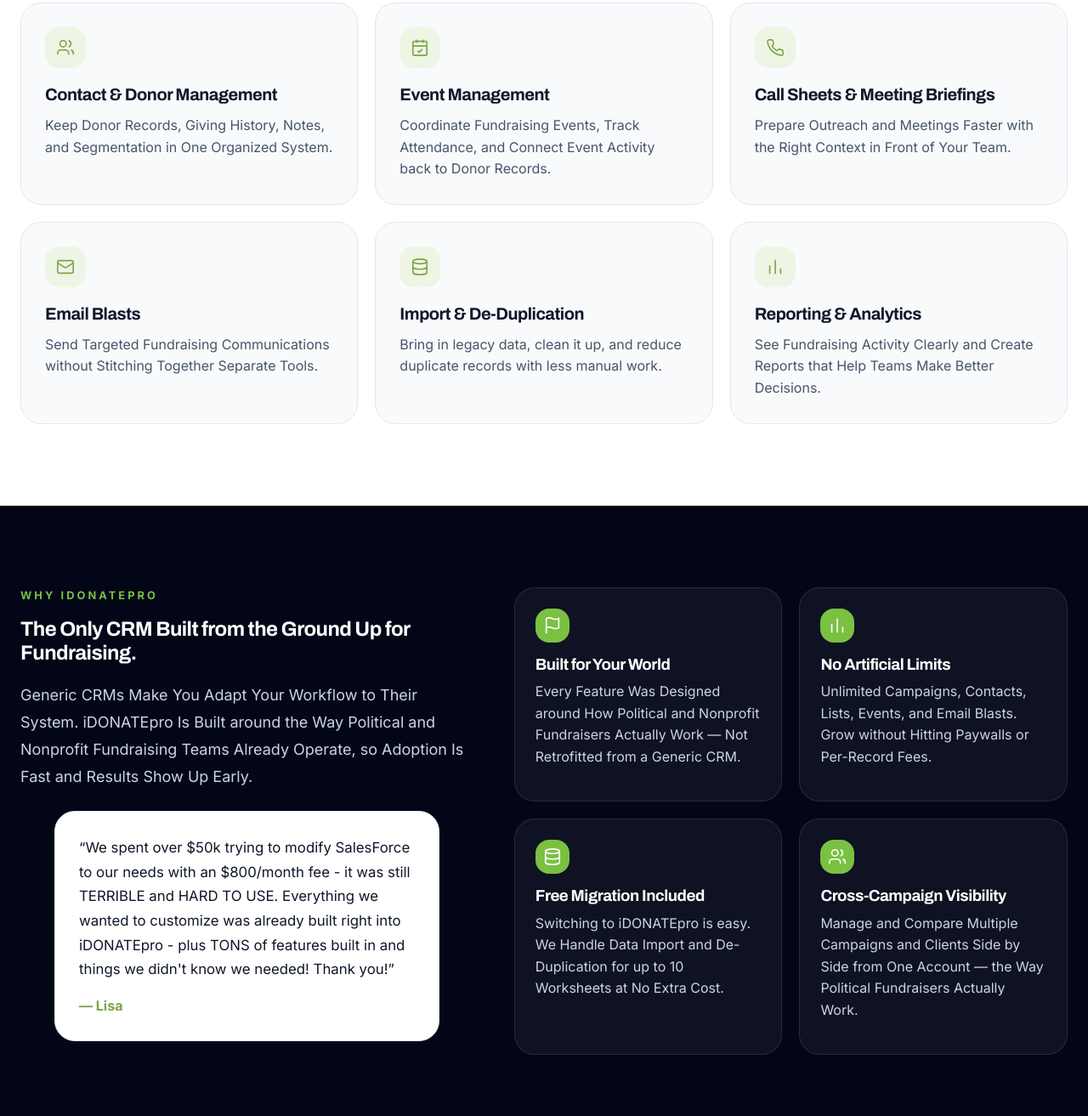
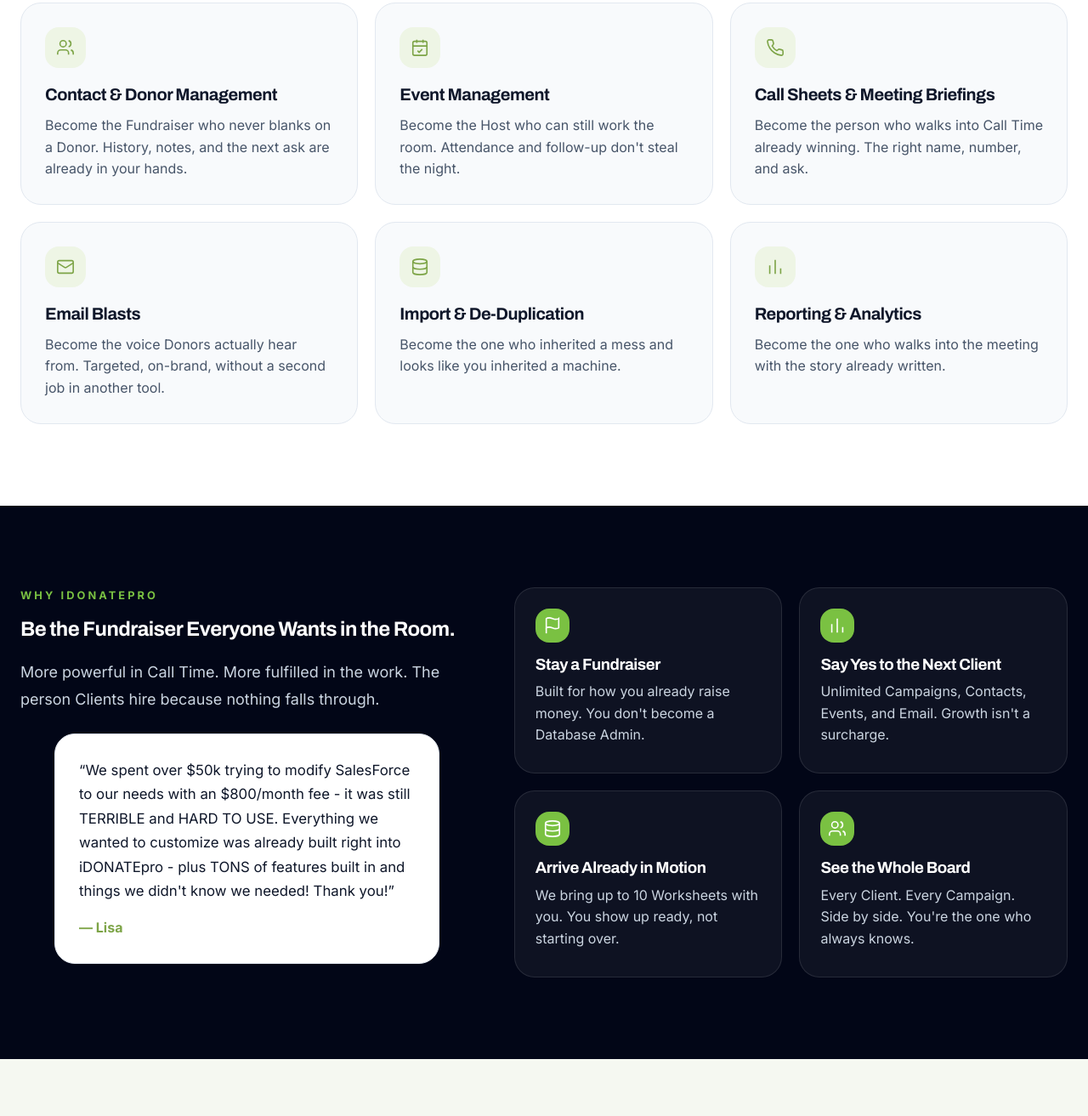
Before and after one commit to iDONATEpro/iDONATEpro.github.io, a plain HTML site: page index.html in a window 1280 px wide. Shown: the part 987-2300 px from the top of the page at 85% size. Drawn offline with Linux system fonts and the light colour scheme.

Commit message:
Rewrite Capabilities and Why as who you become through the features.

```diff
--- a/index.html
+++ b/index.html
@@ -6,7 +6,7 @@
 <title>iDONATEpro | Political Fundraising CRM Software</title>
 <meta name="description" content="CRM software for Political Fundraisers, campaigns, committees, Regional Parties, and 501(c) Organizations. Book a free demo or start a 14-day trial.">
 <link rel="icon" href="/favicon.ico">
-<link rel="stylesheet" href="/css/site.css?v=27">
+<link rel="stylesheet" href="/css/site.css?v=28">
 </head>
 <body>
 <header class="site-header">
@@ -103,12 +103,12 @@
   <div class="wrap">
     <p class="kicker">Capabilities</p>
     <div class="caps-grid">
-      <div class="cap"><div class="icon-box"><svg width="22" height="22" viewBox="0 0 24 24" fill="none" stroke="currentColor" stroke-width="1.75"><path d="M16 21v-2a4 4 0 0 0-4-4H6a4 4 0 0 0-4 4v2"/><circle cx="9" cy="7" r="4"/><path d="M22 21v-2a4 4 0 0 0-3-3.87"/><path d="M16 3.13a4 4 0 0 1 0 7.75"/></svg></div><h3>Contact &amp; Donor Management</h3><p>Keep Donor Records, Giving History, Notes, and Segmentation in One Organized System.</p></div>
-      <div class="cap"><div class="icon-box"><svg width="22" height="22" viewBox="0 0 24 24" fill="none" stroke="currentColor" stroke-width="1.75"><rect x="3" y="4" width="18" height="18" rx="2"/><path d="M16 2v4M8 2v4M3 10h18"/><path d="m9 16 2 2 4-4"/></svg></div><h3>Event Management</h3><p>Coordinate Fundraising Events, Track Attendance, and Connect Event Activity back to Donor Records.</p></div>
-      <div class="cap"><div class="icon-box"><svg width="22" height="22" viewBox="0 0 24 24" fill="none" stroke="currentColor" stroke-width="1.75"><path d="M22 16.92v3a2 2 0 0 1-2.18 2 19.79 19.79 0 0 1-8.63-3.07 19.5 19.5 0 0 1-6-6A19.79 19.79 0 0 1 2.12 4.18 2 2 0 0 1 4.11 2h3a2 2 0 0 1 2 1.72c.13.81.36 1.6.68 2.35a2 2 0 0 1-.45 2.11L8.09 9.91a16 16 0 0 0 6 6l1.73-1.27a2 2 0 0 1 2.11-.45c.75.32 1.54.55 2.35.68A2 2 0 0 1 22 16.92z"/></svg></div><h3>Call Sheets &amp; Meeting Briefings</h3><p>Prepare Outreach and Meetings Faster with the Right Context in Front of Your Team.</p></div>
-      <div class="cap"><div class="icon-box"><svg width="22" height="22" viewBox="0 0 24 24" fill="none" stroke="currentColor" stroke-width="1.75"><rect x="2" y="4" width="20" height="16" rx="2"/><path d="m22 7-8.97 5.7a2 2 0 0 1-2.06 0L2 7"/></svg></div><h3>Email Blasts</h3><p>Send Targeted Fundraising Communications without Stitching Together Separate Tools.</p></div>
-      <div class="cap"><div class="icon-box"><svg width="22" height="22" viewBox="0 0 24 24" fill="none" stroke="currentColor" stroke-width="1.75"><ellipse cx="12" cy="5" rx="9" ry="3"/><path d="M3 5v14a9 3 0 0 0 18 0V5"/><path d="M3 12a9 3 0 0 0 18 0"/></svg></div><h3>Import &amp; De-Duplication</h3><p>Bring in legacy data, clean it up, and reduce duplicate records with less manual work.</p></div>
-      <div class="cap"><div class="icon-box"><svg width="22" height="22" viewBox="0 0 24 24" fill="none" stroke="currentColor" stroke-width="1.75"><path d="M5 21V10M12 21V3M19 21V14"/></svg></div><h3>Reporting &amp; Analytics</h3><p>See Fundraising Activity Clearly and Create Reports that Help Teams Make Better Decisions.</p></div>
+      <div class="cap"><div class="icon-box"><svg width="22" height="22" viewBox="0 0 24 24" fill="none" stroke="currentColor" stroke-width="1.75"><path d="M16 21v-2a4 4 0 0 0-4-4H6a4 4 0 0 0-4 4v2"/><circle cx="9" cy="7" r="4"/><path d="M22 21v-2a4 4 0 0 0-3-3.87"/><path d="M16 3.13a4 4 0 0 1 0 7.75"/></svg></div><h3>Contact &amp; Donor Management</h3><p>Become the Fundraiser who never blanks on a Donor. History, notes, and the next ask are already in your hands.</p></div>
+      <div class="cap"><div class="icon-box"><svg width="22" height="22" viewBox="0 0 24 24" fill="none" stroke="currentColor" stroke-width="1.75"><rect x="3" y="4" width="18" height="18" rx="2"/><path d="M16 2v4M8 2v4M3 10h18"/><path d="m9 16 2 2 4-4"/></svg></div><h3>Event Management</h3><p>Become the Host who can still work the room. Attendance and follow-up don't steal the night.</p></div>
+      <div class="cap"><div class="icon-box"><svg width="22" height="22" viewBox="0 0 24 24" fill="none" stroke="currentColor" stroke-width="1.75"><path d="M22 16.92v3a2 2 0 0 1-2.18 2 19.79 19.79 0 0 1-8.63-3.07 19.5 19.5 0 0 1-6-6A19.79 19.79 0 0 1 2.12 4.18 2 2 0 0 1 4.11 2h3a2 2 0 0 1 2 1.72c.13.81.36 1.6.68 2.35a2 2 0 0 1-.45 2.11L8.09 9.91a16 16 0 0 0 6 6l1.73-1.27a2 2 0 0 1 2.11-.45c.75.32 1.54.55 2.35.68A2 2 0 0 1 22 16.92z"/></svg></div><h3>Call Sheets &amp; Meeting Briefings</h3><p>Become the person who walks into Call Time already winning. The right name, number, and ask.</p></div>
+      <div class="cap"><div class="icon-box"><svg width="22" height="22" viewBox="0 0 24 24" fill="none" stroke="currentColor" stroke-width="1.75"><rect x="2" y="4" width="20" height="16" rx="2"/><path d="m22 7-8.97 5.7a2 2 0 0 1-2.06 0L2 7"/></svg></div><h3>Email Blasts</h3><p>Become the voice Donors actually hear from. Targeted, on-brand, without a second job in another tool.</p></div>
+      <div class="cap"><div class="icon-box"><svg width="22" height="22" viewBox="0 0 24 24" fill="none" stroke="currentColor" stroke-width="1.75"><ellipse cx="12" cy="5" rx="9" ry="3"/><path d="M3 5v14a9 3 0 0 0 18 0V5"/><path d="M3 12a9 3 0 0 0 18 0"/></svg></div><h3>Import &amp; De-Duplication</h3><p>Become the one who inherited a mess and looks like you inherited a machine.</p></div>
+      <div class="cap"><div class="icon-box"><svg width="22" height="22" viewBox="0 0 24 24" fill="none" stroke="currentColor" stroke-width="1.75"><path d="M5 21V10M12 21V3M19 21V14"/></svg></div><h3>Reporting &amp; Analytics</h3><p>Become the one who walks into the meeting with the story already written.</p></div>
     </div>
   </div>
 </section>
@@ -118,18 +118,18 @@
     <div class="why-grid">
     <div>
       <p class="kicker" style="color:var(--brand-bright)">Why iDONATEpro</p>
-      <h2 style="margin-top:1rem">The Only CRM Built from the Ground Up for Fundraising.</h2>
-      <p class="muted" style="color:#cbd5e1">Generic CRMs Make You Adapt Your Workflow to Their System. iDONATEpro Is Built around the Way Political and Nonprofit Fundraising Teams Already Operate, so Adoption Is Fast and Results Show Up Early.</p>
+      <h2 style="margin-top:1rem">Be the Fundraiser Everyone Wants in the Room.</h2>
+      <p class="muted" style="color:#cbd5e1">More powerful in Call Time. More fulfilled in the work. The person Clients hire because nothing falls through.</p>
       <blockquote class="quote" style="margin-top:1.5rem">
         <p>“We spent over $50k trying to modify SalesForce to our needs with an $800/month fee - it was still TERRIBLE and HARD TO USE. Everything we wanted to customize was already built right into iDONATEpro - plus TONS of features built in and things we didn't know we needed! Thank you!”</p>
         <cite>— Lisa</cite>
       </blockquote>
     </div>
     <div class="why-cards">
-      <div class="why-card"><div class="icon-box"><svg width="22" height="22" viewBox="0 0 24 24" fill="none" stroke="currentColor" stroke-width="1.75"><path d="M4 15s1-1 4-1 5 2 8 2 4-1 4-1V3s-1 1-4 1-5-2-8-2-4 1-4 1z"/><line x1="4" x2="4" y1="22" y2="15"/></svg></div><h3>Built for Your World</h3><p>Every Feature Was Designed around How Political and Nonprofit Fundraisers Actually Work — Not Retrofitted from a Generic CRM.</p></div>
-      <div class="why-card"><div class="icon-box"><svg width="22" height="22" viewBox="0 0 24 24" fill="none" stroke="currentColor" stroke-width="1.75"><path d="M5 21V10M12 21V3M19 21V14"/></svg></div><h3>No Artificial Limits</h3><p>Unlimited Campaigns, Contacts, Lists, Events, and Email Blasts. Grow without Hitting Paywalls or Per-Record Fees.</p></div>
-      <div class="why-card"><div class="icon-box"><svg width="22" height="22" viewBox="0 0 24 24" fill="none" stroke="currentColor" stroke-width="1.75"><ellipse cx="12" cy="5" rx="9" ry="3"/><path d="M3 5v14a9 3 0 0 0 18 0V5"/><path d="M3 12a9 3 0 0 0 18 0"/></svg></div><h3>Free Migration Included</h3><p>Switching to iDONATEpro is easy. We Handle Data Import and De-Duplication for up to 10 Worksheets at No Extra Cost.</p></div>
-      <div class="why-card"><div class="icon-box"><svg width="22" height="22" viewBox="0 0 24 24" fill="none" stroke="currentColor" stroke-width="1.75"><path d="M16 21v-2a4 4 0 0 0-4-4H6a4 4 0 0 0-4 4v2"/><circle cx="9" cy="7" r="4"/><path d="M22 21v-2a4 4 0 0 0-3-3.87"/><path d="M16 3.13a4 4 0 0 1 0 7.75"/></svg></div><h3>Cross-Campaign Visibility</h3><p>Manage and Compare Multiple Campaigns and Clients Side by Side from One Account — the Way Political Fundraisers Actually Work.</p></div>
+      <div class="why-card"><div class="icon-box"><svg width="22" height="22" viewBox="0 0 24 24" fill="none" stroke="currentColor" stroke-width="1.75"><path d="M4 15s1-1 4-1 5 2 8 2 4-1 4-1V3s-1 1-4 1-5-2-8-2-4 1-4 1z"/><line x1="4" x2="4" y1="22" y2="15"/></svg></div><h3>Stay a Fundraiser</h3><p>Built for how you already raise money. You don't become a Database Admin.</p></div>
+      <div class="why-card"><div class="icon-box"><svg width="22" height="22" viewBox="0 0 24 24" fill="none" stroke="currentColor" stroke-width="1.75"><path d="M5 21V10M12 21V3M19 21V14"/></svg></div><h3>Say Yes to the Next Client</h3><p>Unlimited Campaigns, Contacts, Events, and Email. Growth isn't a surcharge.</p></div>
+      <div class="why-card"><div class="icon-box"><svg width="22" height="22" viewBox="0 0 24 24" fill="none" stroke="currentColor" stroke-width="1.75"><ellipse cx="12" cy="5" rx="9" ry="3"/><path d="M3 5v14a9 3 0 0 0 18 0V5"/><path d="M3 12a9 3 0 0 0 18 0"/></svg></div><h3>Arrive Already in Motion</h3><p>We bring up to 10 Worksheets with you. You show up ready, not starting over.</p></div>
+      <div class="why-card"><div class="icon-box"><svg width="22" height="22" viewBox="0 0 24 24" fill="none" stroke="currentColor" stroke-width="1.75"><path d="M16 21v-2a4 4 0 0 0-4-4H6a4 4 0 0 0-4 4v2"/><circle cx="9" cy="7" r="4"/><path d="M22 21v-2a4 4 0 0 0-3-3.87"/><path d="M16 3.13a4 4 0 0 1 0 7.75"/></svg></div><h3>See the Whole Board</h3><p>Every Client. Every Campaign. Side by side. You're the one who always knows.</p></div>
     </div>
     </div>
   </div>
@@ -209,5 +209,5 @@
   </div>
   <div class="copyright">&copy; 2026 iDONATEpro. All rights reserved.</div>
 </footer>
-<script src="/js/site.js?v=27"></script>
+<script src="/js/site.js?v=28"></script>
 </body></html>
```
Also changed, not shown: about/index.html (+2 -2 lines), pricing/index.html (+2 -2 lines), privacy-policy/index.html (+2 -2 lines), referral-program/index.html (+2 -2 lines), security/index.html (+2 -2 lines), signup/index.html (+2 -2 lines), terms-and-conditions/index.html (+2 -2 lines), testimonials/index.html (+2 -2 lines).
